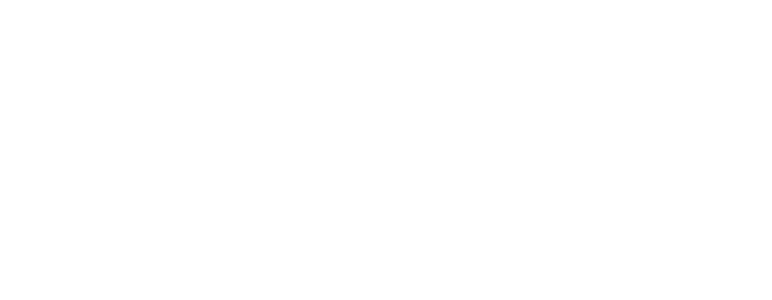
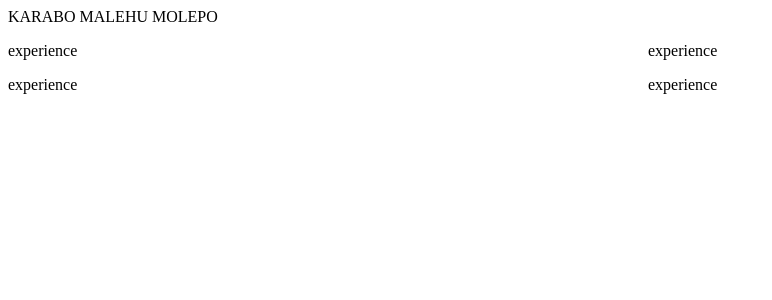
Before and after one commit to Kaybee-debug/practice, a React (Create React App) app: page / in a window 1280 px wide. Shown: the top 300 px of the page, without its empty margins (0-772 px from the left). Built offline with nearby package versions, Linux system fonts and the light colour scheme.

Commit message:
1 file modified

```diff
--- a/src/App.js
+++ b/src/App.js
@@ -9,7 +9,27 @@
 export default function App() {
   return (
     <div>
-      <Grid container>
+      <Grid container spacing={2}>
+      <Grid item xs={12}>
+          KARABO MALEHU MOLEPO
+        </Grid>
+
+        <Grid item xs={6}>
+        experience
+        </Grid>
+
+        <Grid item xs={6}>
+        experience
+        </Grid>
+
+        <Grid item xs={6}>
+        experience
+        </Grid>
+
+        <Grid item xs={6}>
+        experience
+        </Grid>
+
         </Grid>
     </div>
 
```
